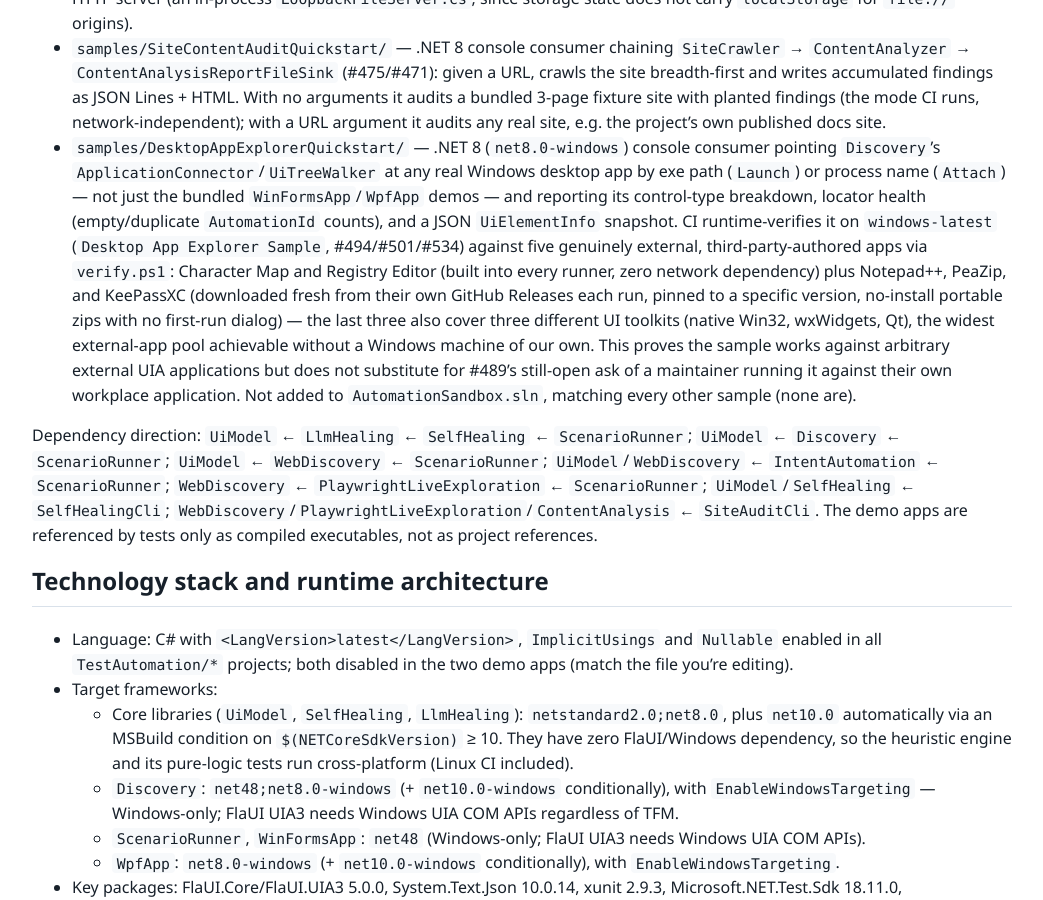
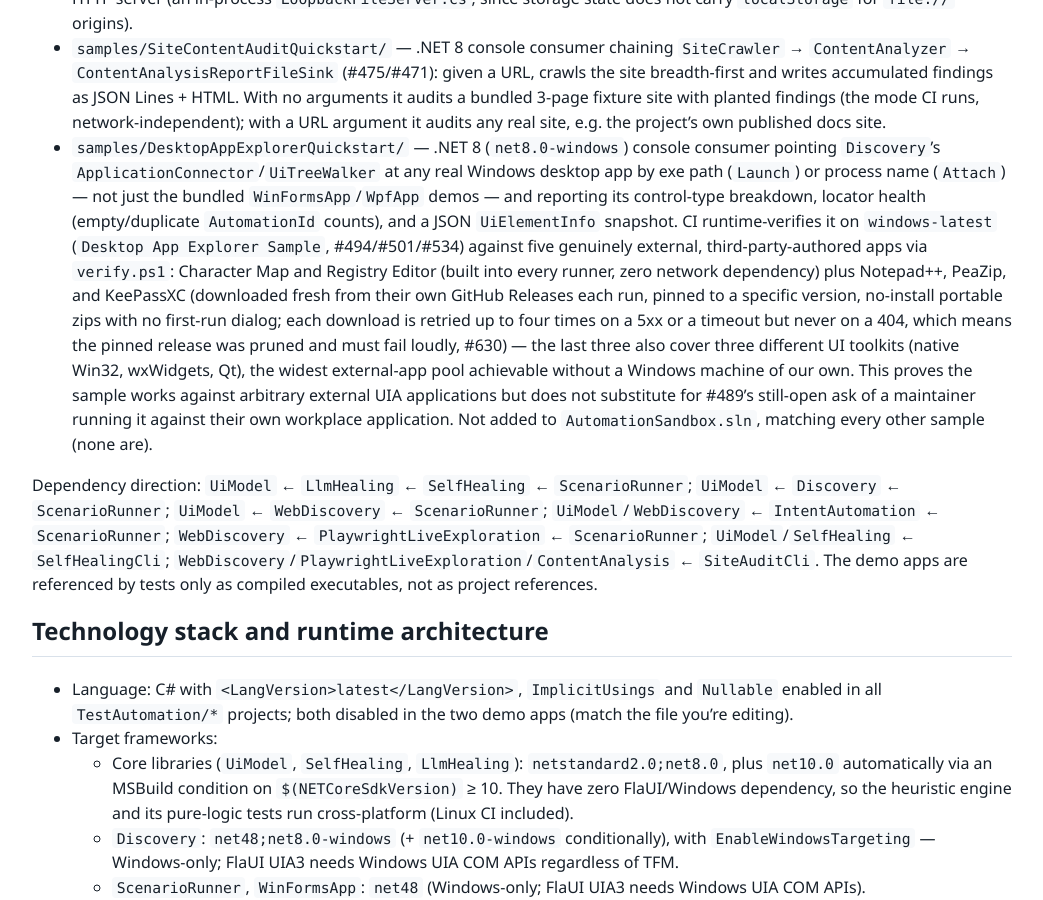
Before and after one commit to mustafasercansak/automation-sandbox, a Jekyll site: the page built from AGENTS.md, in a window 1280 px wide and 900 px high, scrolled down 13313 px. Shown: the whole window, without its empty margins (118-1161 px from the left). Built offline with Jekyll 4.4.1, drawn with Linux system fonts in a browser that asks for light colours; our own code applies the rules of GitHub Pages for plain Markdown files.

Commit message:
ci: retry the external app downloads in the Desktop App Explorer sample check (#630) (#631)

```diff
--- a/AGENTS.md
+++ b/AGENTS.md
@@ -40,7 +40,7 @@ Single Visual Studio solution: `AutomationSandbox.sln`. The product itself is al
 - `samples/PlaywrightEndToEndQuickstart/` — .NET 8 console consumer demonstrating end-to-end web test generation and live Playwright execution.
 - `samples/WebObservationQuickstart/` — .NET 8 console consumer demonstrating `PlaywrightWebSession` (authenticate-once storage-state reuse) and `AutomationSandbox.ContentAnalysis` together against a fixture app served over a real local HTTP server (an in-process `LoopbackFileServer.cs`, since storage state does not carry `localStorage` for `file://` origins).
 - `samples/SiteContentAuditQuickstart/` — .NET 8 console consumer chaining `SiteCrawler` → `ContentAnalyzer` → `ContentAnalysisReportFileSink` (#475/#471): given a URL, crawls the site breadth-first and writes accumulated findings as JSON Lines + HTML. With no arguments it audits a bundled 3-page fixture site with planted findings (the mode CI runs, network-independent); with a URL argument it audits any real site, e.g. the project's own published docs site.
-- `samples/DesktopAppExplorerQuickstart/` — .NET 8 (`net8.0-windows`) console consumer pointing `Discovery`'s `ApplicationConnector`/`UiTreeWalker` at any real Windows desktop app by exe path (`Launch`) or process name (`Attach`) — not just the bundled `WinFormsApp`/`WpfApp` demos — and reporting its control-type breakdown, locator health (empty/duplicate `AutomationId` counts), and a JSON `UiElementInfo` snapshot. CI runtime-verifies it on `windows-latest` (`Desktop App Explorer Sample`, #494/#501/#534) against five genuinely external, third-party-authored apps via `verify.ps1`: Character Map and Registry Editor (built into every runner, zero network dependency) plus Notepad++, PeaZip, and KeePassXC (downloaded fresh from their own GitHub Releases each run, pinned to a specific version, no-install portable zips with no first-run dialog) — the last three also cover three different UI toolkits (native Win32, wxWidgets, Qt), the widest external-app pool achievable without a Windows machine of our own. This proves the sample works against arbitrary external UIA applications but does not substitute for #489's still-open ask of a maintainer running it against their own workplace application. Not added to `AutomationSandbox.sln`, matching every other sample (none are).
+- `samples/DesktopAppExplorerQuickstart/` — .NET 8 (`net8.0-windows`) console consumer pointing `Discovery`'s `ApplicationConnector`/`UiTreeWalker` at any real Windows desktop app by exe path (`Launch`) or process name (`Attach`) — not just the bundled `WinFormsApp`/`WpfApp` demos — and reporting its control-type breakdown, locator health (empty/duplicate `AutomationId` counts), and a JSON `UiElementInfo` snapshot. CI runtime-verifies it on `windows-latest` (`Desktop App Explorer Sample`, #494/#501/#534) against five genuinely external, third-party-authored apps via `verify.ps1`: Character Map and Registry Editor (built into every runner, zero network dependency) plus Notepad++, PeaZip, and KeePassXC (downloaded fresh from their own GitHub Releases each run, pinned to a specific version, no-install portable zips with no first-run dialog; each download is retried up to four times on a 5xx or a timeout but never on a 404, which means the pinned release was pruned and must fail loudly, #630) — the last three also cover three different UI toolkits (native Win32, wxWidgets, Qt), the widest external-app pool achievable without a Windows machine of our own. This proves the sample works against arbitrary external UIA applications but does not substitute for #489's still-open ask of a maintainer running it against their own workplace application. Not added to `AutomationSandbox.sln`, matching every other sample (none are).
 
 Dependency direction: `UiModel` ← `LlmHealing` ← `SelfHealing` ← `ScenarioRunner`; `UiModel` ← `Discovery` ← `ScenarioRunner`; `UiModel` ← `WebDiscovery` ← `ScenarioRunner`; `UiModel`/`WebDiscovery` ← `IntentAutomation` ← `ScenarioRunner`; `WebDiscovery` ← `PlaywrightLiveExploration` ← `ScenarioRunner`; `UiModel`/`SelfHealing` ← `SelfHealingCli`; `WebDiscovery`/`PlaywrightLiveExploration`/`ContentAnalysis` ← `SiteAuditCli`. The demo apps are referenced by tests only as compiled executables, not as project references.
 
```
Also changed, not shown: 1 other file.
